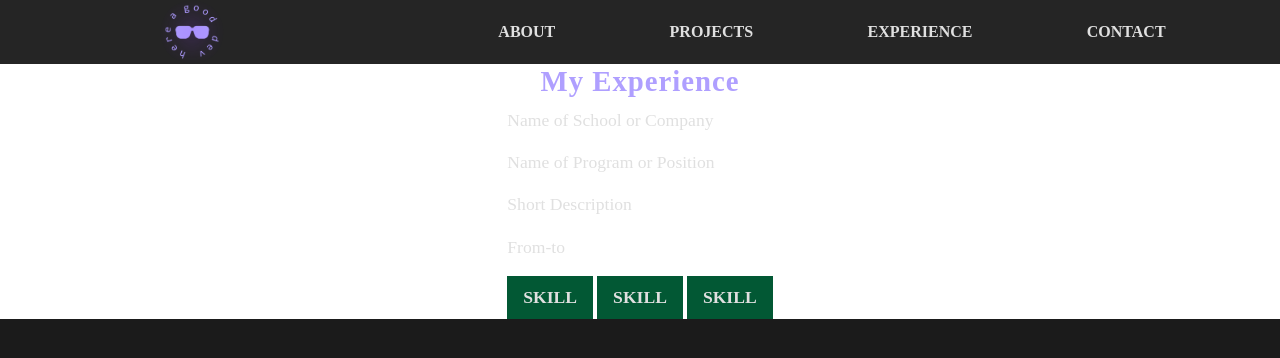
After one commit to Clinton6788/Portfolio, a Django app: page /projects/experience in a window 1280 px wide. The commit adds this page. Shown: the top 358 px of the page. Run offline with Django 5.2, Linux system fonts and the light colour scheme.

Commit message:
Changes never pushed

```diff
--- a/content/urls.py
+++ b/content/urls.py
@@ -1,12 +1,13 @@
 from django.urls import path
 from .views import (
-    ProjectListView, project_new, ProjectCreateView)
+    ProjectListView, project_new, ProjectCreateView, ExperienceListView)
 from django.conf.urls.static import static
 from django.conf import settings
 
 urlpatterns = [
     path("", ProjectListView.as_view(), name="projects"),
-    path("project_new", ProjectCreateView.as_view(), name = "project_new")
+    path("project_new", ProjectCreateView.as_view(), name = "project_new"),
+    path("experience", ExperienceListView.as_view(), name="experience_list"),
 ]
 
 urlpatterns += static(settings.MEDIA_URL, document_root = settings.MEDIA_ROOT)
--- a/content/views.py
+++ b/content/views.py
@@ -32,3 +32,6 @@ class ProjectCreateView(CreateView):
     form_class = ProjectForm
     template_name = "content/project_new.html"
     success_url = reverse_lazy("projects_list")
+
+class ExperienceListView(TemplateView):
+    template_name = "experience/experience_list.html"
--- a/pages/urls.py
+++ b/pages/urls.py
@@ -2,12 +2,10 @@ from django.urls import path
 from .views import (
     HomePageView,
     AboutPageView,
-    ExperiencePageView,
     contact_view,)
 
 urlpatterns = [
     path("", HomePageView.as_view(), name="home"),
     path("about/", AboutPageView.as_view(), name="about"),
-    path("experience/", ExperiencePageView.as_view(), name="experience"),
     path("contact/", contact_view, name="contact"),
 ]
--- a/pages/views.py
+++ b/pages/views.py
@@ -9,9 +9,6 @@ class HomePageView(TemplateView):
 
 class AboutPageView(TemplateView):
     template_name = "pages/about.html"
-
-class ExperiencePageView(TemplateView):
-    template_name = "pages/experience.html"
 
 def contact_view(request):
     if request.method == "POST":
--- /dev/null
+++ b/static/css/experience.css
@@ -0,0 +1,3 @@
+a p:nth-child(3), .experience-car p:nth-child(2){
+
+}
--- a/templates/base.html
+++ b/templates/base.html
@@ -23,7 +23,7 @@
         <div class="nav-options">
             <a href="{% url 'about' %}">About</a>
             <a href="{% url 'projects' %}">Projects</a>
-            <a href="{% url 'experience' %}">Experience</a>
+            <a href="{% url 'experience_list' %}">Experience</a>
             <a href="{% url 'contact' %}">Contact</a>
         </div>
     </nav>
--- /dev/null
+++ b/templates/experience/experience_list.html
@@ -0,0 +1,26 @@
+{% extends 'base.html' %}
+{% load static %}
+
+{% block css %}
+<link rel="stylesheet" href="{% static 'css/experience.css' %}">
+{% endblock css %}
+
+{% block title %} Experience {% endblock title %}
+{% block content %}
+<div class="experience-section center-column">
+    <h2>My Experience</h2>
+    <div class="experience-list">
+        <div class="experience-card">
+            <p>Name of School or Company</p>
+            <p>Name of Program or Position</p>
+            <p>Short Description</p>
+            <p>From-to</p>
+            <div class="skills-container">
+                <label for="" class="text-label">Skill</label>
+                <label for="" class="text-label">Skill</label>
+                <label for="" class="text-label">Skill</label>
+            </div>
+        </div>
+    </div>
+</div>
+{% endblock content %}
```
Also changed, not shown: templates/pages/experience.html (deleted, +0 -10 lines).
